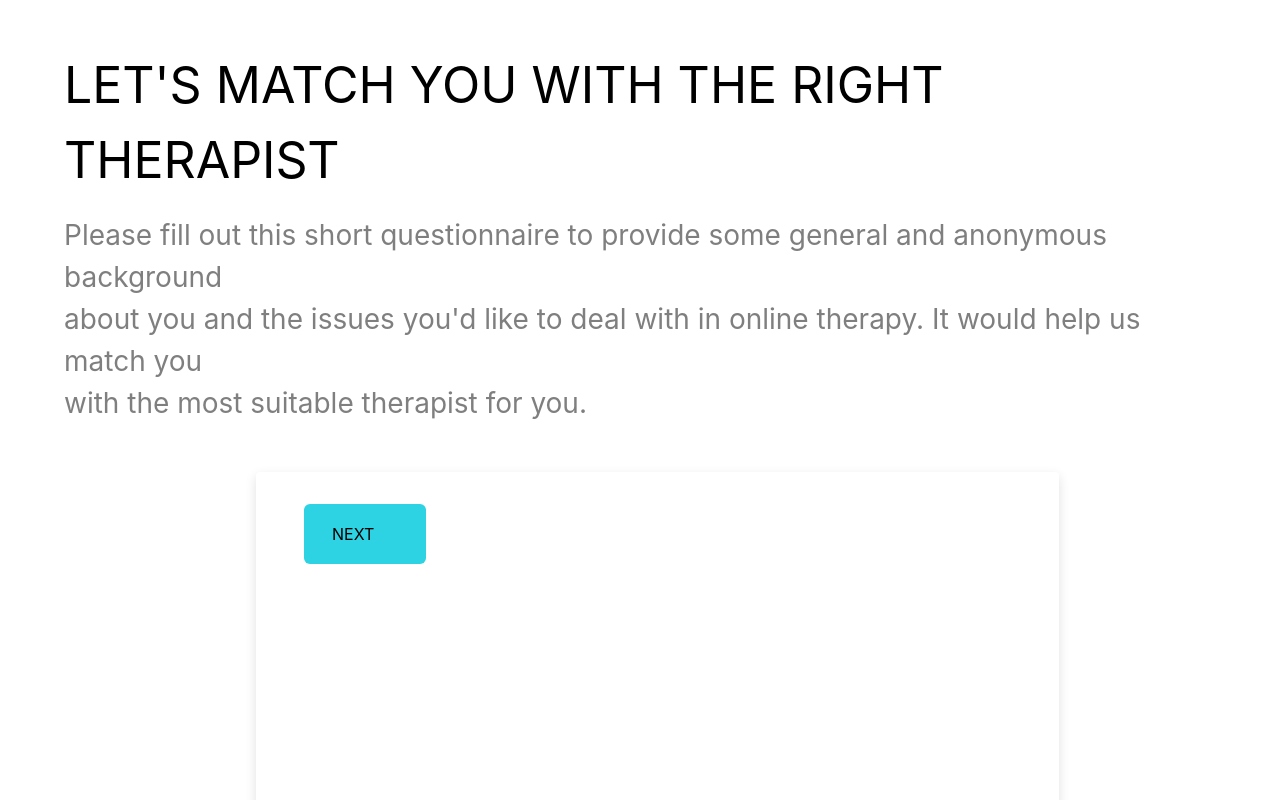
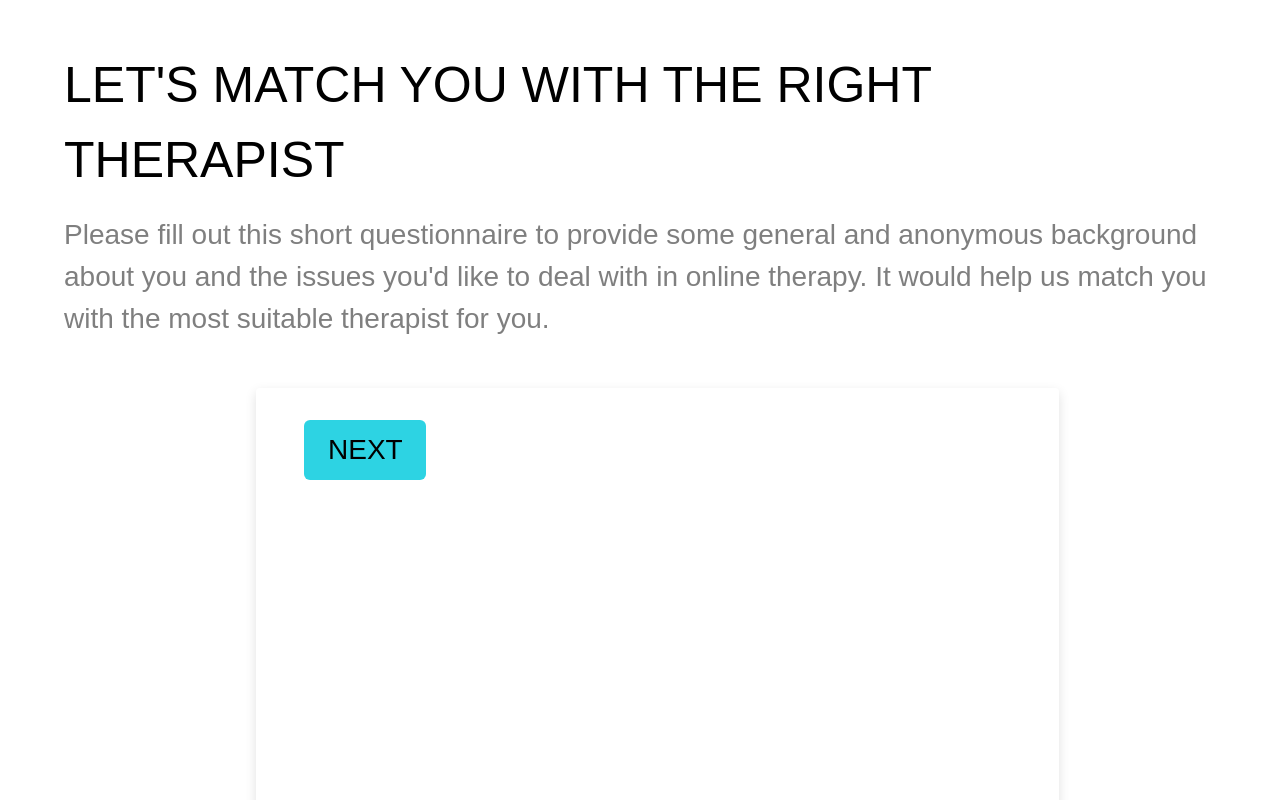
Before and after one commit to ninaderochka/sugar-and-thunder, a React (Create React App) app: page / in a window 1280 px wide. Shown: the top 800 px of the page. Built offline with nearby package versions, Linux system fonts and the light colour scheme.

Commit message:
need connecting

```diff
--- a/src/BookingComp/Booking.js
+++ b/src/BookingComp/Booking.js
@@ -3,7 +3,6 @@ import React from 'react';
 
 export default function Booking(Start){
     // const [currentQuestionIndex, setCurrentQuestionIndex]= useState(0);
-
 
 
     //  const questions=[
@@ -30,7 +29,10 @@ export default function Booking(Start){
 
     return(
 
-        <div className="Booking ">
+
+
+
+        <div className="Booking font-poppins">
             <div className="px-16 py-12 font-normal">
                <h1 className="text-[50px] uppercase mb-4">let&apos;s match you with the right therapist</h1>
                <p className="text-[28px] text-black/50">Please fill out this short questionnaire to provide some general and anonymous background <br/>
@@ -38,14 +40,46 @@ export default function Booking(Start){
                 with the most suitable therapist for you. </p>
             </div>
 
+            <div className="rounded w-[803px] h-[557px] shadow-shadow mx-64 px-12 pt-8 pb-6" >
+                <button type='button' onClick={Start} className="bg-button-blue rounded flex items-center uppercase w-[122px] h-[60px] rounded-md text-center px-6 text-[28px]">Next</button>
+            </div>
+        </div>
 
-            <div className="rounded w-[803px] h-[557px] shadow-shadow mx-64 px-12 pt-8 pb-6" >
 
-                <button type='button' onClick={Start} className="bg-button-blue rounded flex items-center uppercase w-[122px] h-[60px] rounded-md text-center px-7">Next</button>
 
-            </div>
 
-        </div>
+//      SUBMMIT PAGE
+
+//  <div className="Booking font-poppins">
+
+// <div className="px-16 py-12 font-normal">
+//     <h1 className="text-[50px] uppercase mb-0">your request has been submitted!</h1>
+//     <p className="text-[28px] text-black/50">You will receive an email guiding you to book a date and time soon.</p>
+// </div>
+
+
+// <div className="w-[803px] h-[557px] rounded shadow-shadow mx-72 pt-20 space-y-14 font-normal tracking-[-1px]" >
+//    <h3 className="text-[32px] ml-56">Request Submitted</h3>
+//    <p className="text-[24px] text-center text-[rgba(0, 0, 0, 0.87)]">You Will Receive a Confirmation Email Soon <br/>Please Keep an eye on Your Mail.</p>
+//    <button type='button' onClick={Start} className="bg-button-blue rounded flex items-center w-[300px] h-[60px] px-10 text-[24px] mt-16 ml-48">BACK TO HOME</button>
+// </div>
+
+// <div className="px-16 py-12 font-normal">
+//      <h1 className="text-[50px] uppercase mb-0">Submit your appointment</h1>
+//      <p className="text-[28px] text-black/50">Click Submit if you are sure of all your choices. </p>
+//  </div>
+
+
+//  <div className="w-[803px] h-[557px] rounded shadow-shadow mx-72 pt-20 space-y-16 font-normal tracking-[-1px]" >
+//     <h3 className="text-[32px] ml-48">Submit Appointment?</h3>
+//     <p className="text-[24px] text-center text-[rgba(0, 0, 0, 0.87)]">Please be aware that this action will cost you a ticket!</p>
+//     <button type='button' onClick={Start} className="bg-button-blue rounded flex items-center w-[300px] h-[60px] px-20 text-[24px] mt-16 ml-48">SUBMIT</button>
+
+// </div>
+
+// </div>
+//
+
 
     );
 
```
